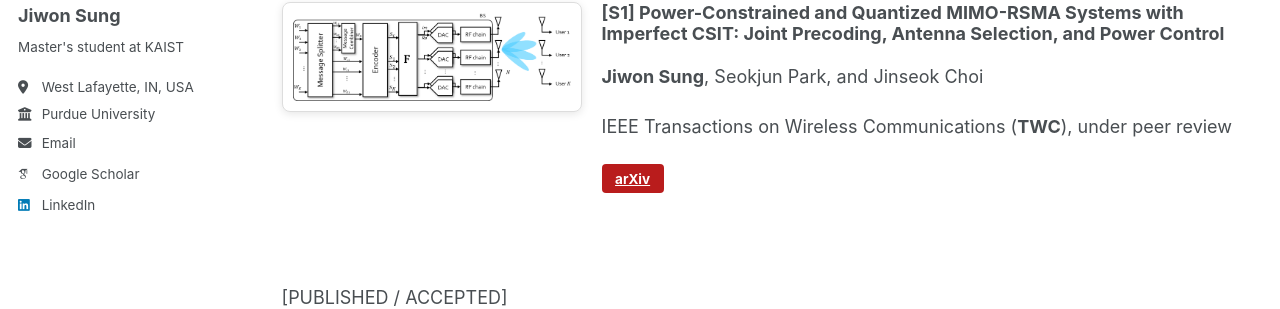
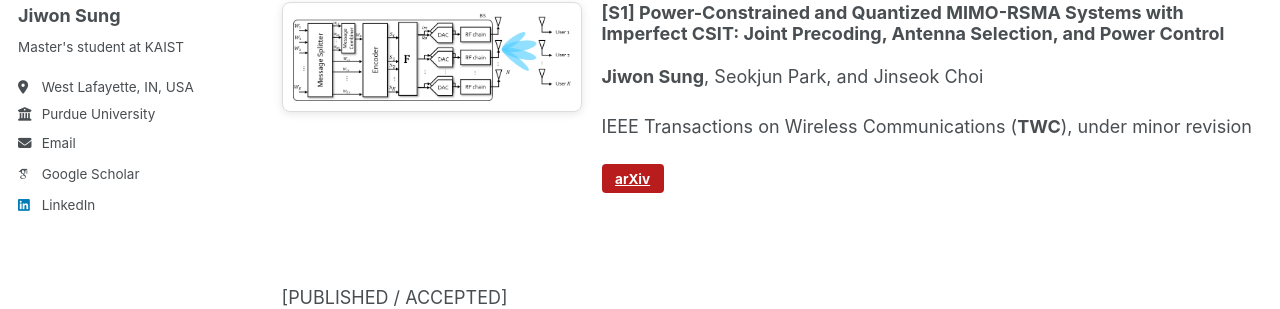
Before and after one commit to sunione/sunione.github.io, a Jekyll site: the page built from _pages/publications.md, in a window 1280 px wide and 900 px high. Shown: the part 238-547 px from the top of the window. Built offline with Jekyll 4.4.1, drawn with Linux system fonts in a browser that asks for light colours; some web fonts are replaced.

Commit message:
Update publication status to 'under minor revision'

```diff
--- a/_pages/publications.md
+++ b/_pages/publications.md
@@ -21,7 +21,7 @@ author_profile: true
   <div>
     <h3 style="margin-top: 0;"> [S1] Power-Constrained and Quantized MIMO-RSMA Systems with Imperfect CSIT: Joint Precoding, Antenna Selection, and Power Control </h3>
     <p> <strong>Jiwon Sung</strong>, Seokjun Park, and Jinseok Choi </p>
-    <p> IEEE Transactions on Wireless Communications (<strong>TWC</strong>), under peer review </p>
+    <p> IEEE Transactions on Wireless Communications (<strong>TWC</strong>), under minor revision </p>
     <p>
       <a href="https://arxiv.org/abs/2508.05080" class="btn btn--arxiv btn--small">arXiv</a>
       <!-- <a href="https://ieeexplore.ieee.org/abstract/document/10714955" class="btn btn--primary btn--small">Xplore</a> -->
```
